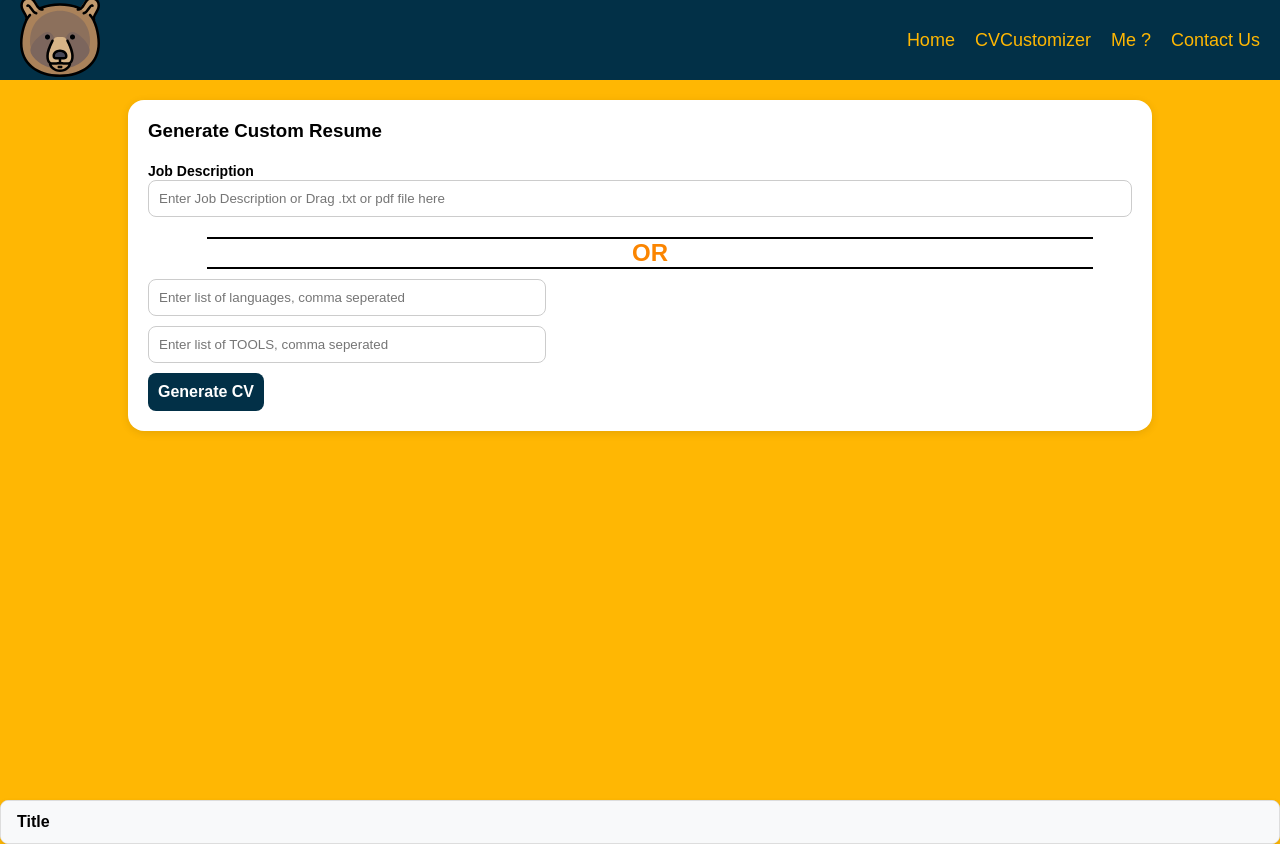
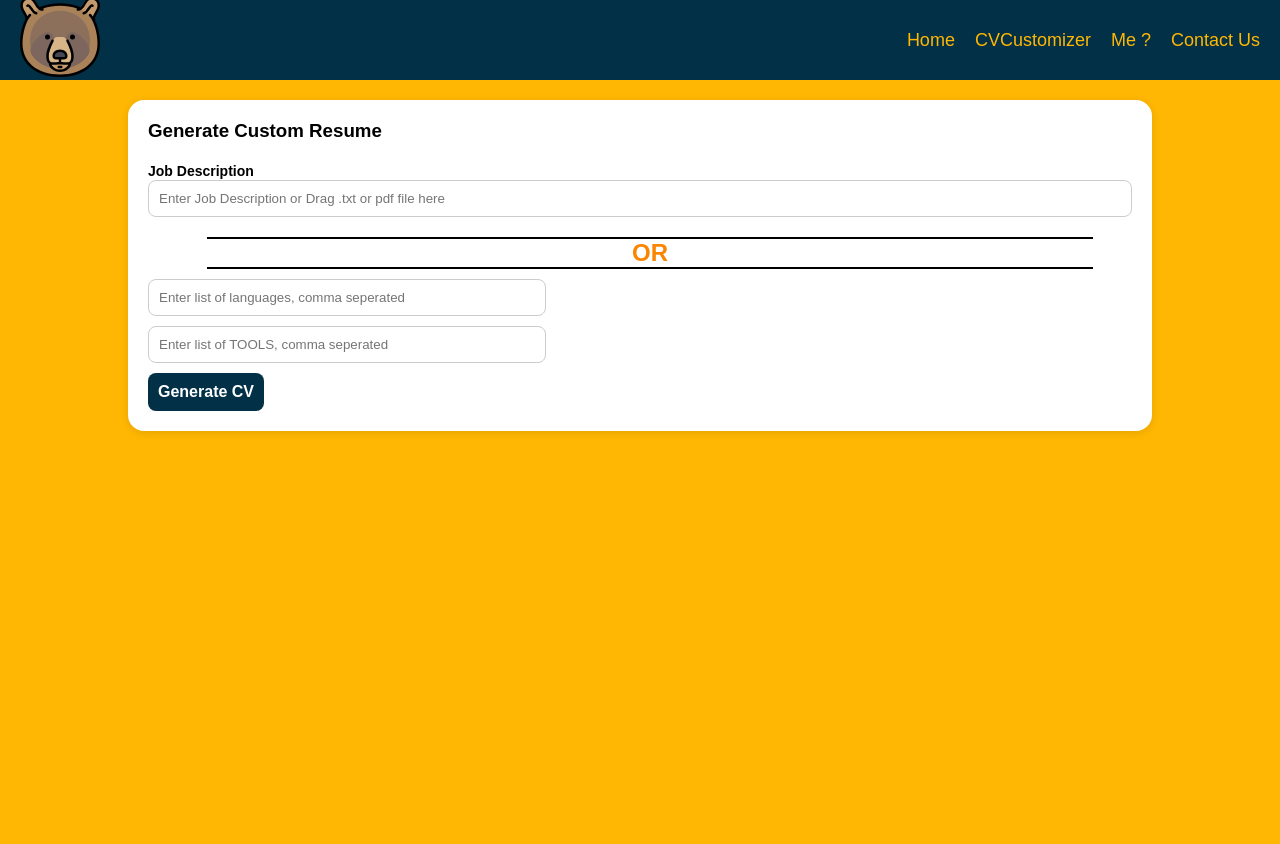
Before and after one commit to Talha771/cv_customizer_fe, a Next.js app: page /CVCustomizer in a window 1280 px wide. After the commit the page ends 800 px from the top, so only its background shows below. Built offline with nearby package versions, Linux system fonts and the light colour scheme; no server answers.

Commit message:
removed accordiion

```diff
--- a/src/app/CVCustomizer/page.tsx
+++ b/src/app/CVCustomizer/page.tsx
@@ -92,7 +92,7 @@ async function getCustomCV() {
         ""
       )}
     </div>
-    <Accordion/>
+    {/* <Accordion/> */}
     </div>
   );
 }
```
